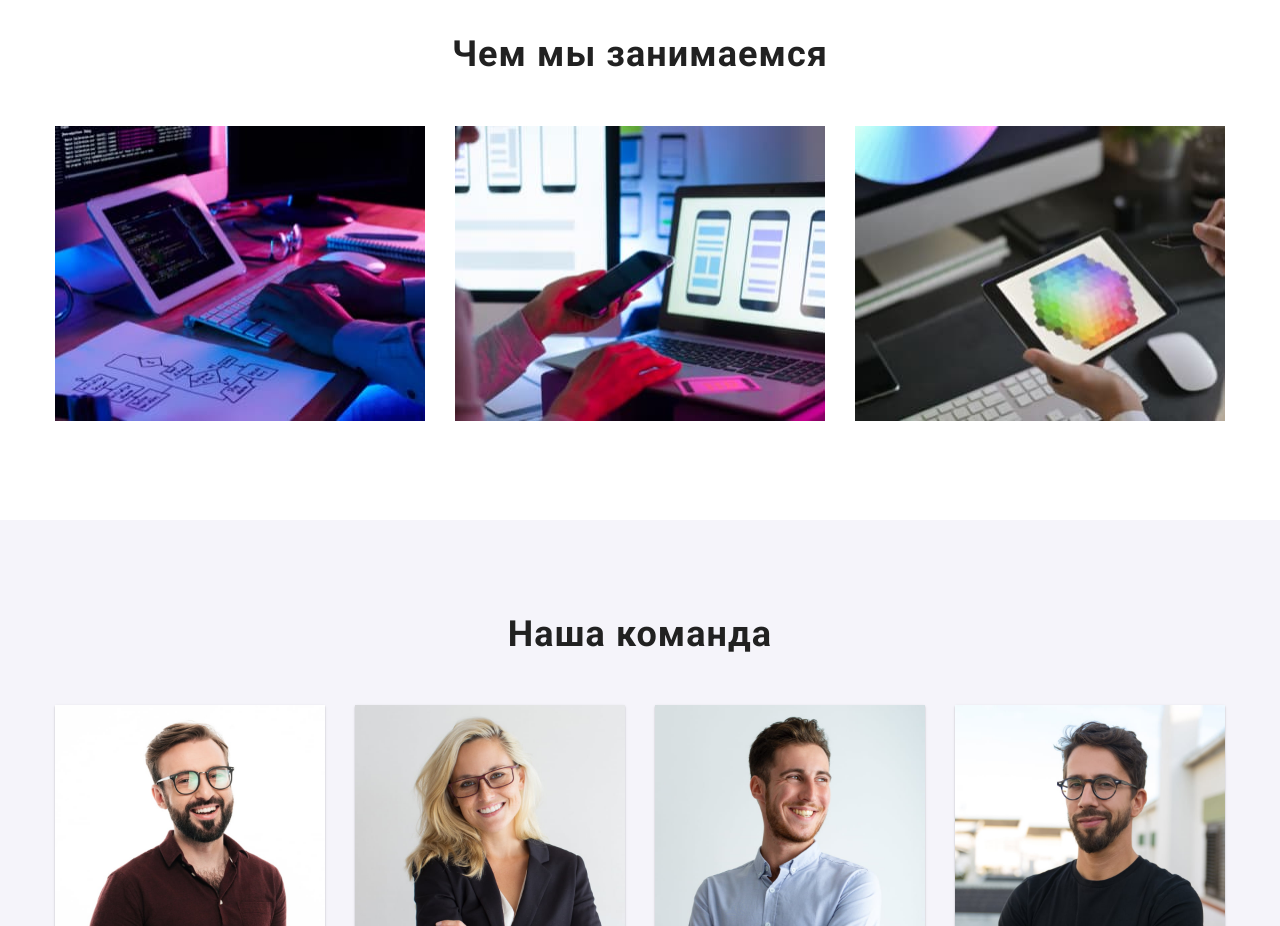
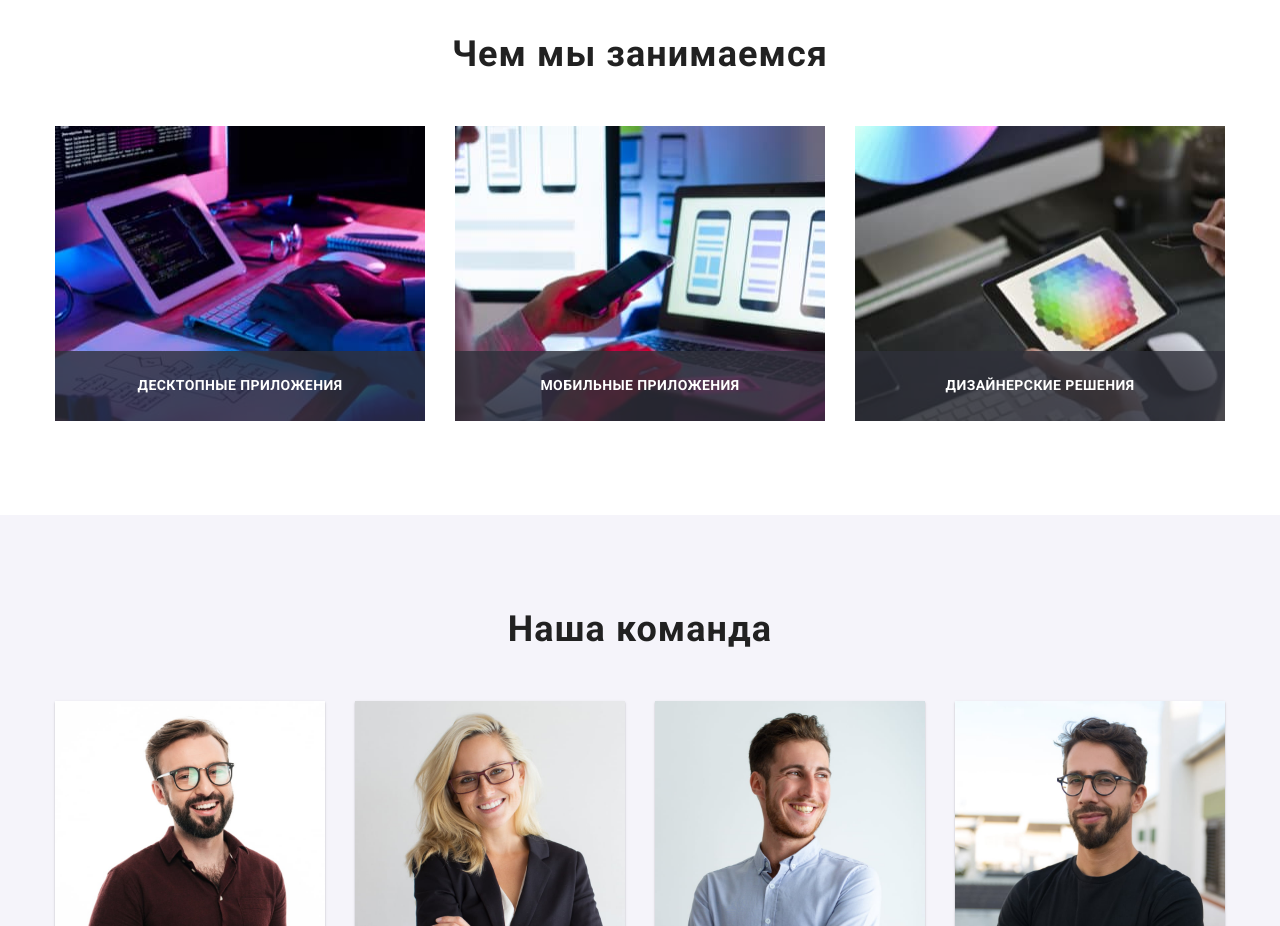
Before and after one commit to SulviY/goit-markup-hw-05, a plain HTML site: page index.html in a window 1280 px wide. Shown: the part 1180-2106 px from the top of the page. Drawn offline with nearby package versions, Linux system fonts and the light colour scheme.

Commit message:
В секции Чем мы занимаемся текст с фоном спозиционирован поверх изображения.

```diff
--- a/css/styles.css
+++ b/css/styles.css
@@ -250,6 +250,32 @@ ol {
   margin-right: 30px;
 }
 
+.projects-list-item-picture {
+  position: relative;
+}
+
+.projects-list-item-description {
+  position: absolute;
+  left: 0;
+  bottom: 0;
+
+  display: flex;
+  justify-content: center;
+  align-items: center;
+  width: 370px;
+  height: 70px;
+
+  font-weight: bold;
+  font-size: 14px;
+  line-height: 1.14;
+  text-align: center;
+  letter-spacing: 0.03em;
+  text-transform: uppercase;
+
+  color: var(--secondary-text-color);
+  background: rgba(47, 48, 58, 0.8);
+}
+
 /* ============OUR TEAM=========== */
 
 .team {
@@ -380,7 +406,8 @@ ol {
 
 .projects-list-item-link:hover,
 .projects-list-item-link:focus {
-  box-shadow: 0px 1px 1px rgba(0, 0, 0, 0.12), 0px 4px 4px rgba(0, 0, 0, 0.06), 1px 4px 6px rgba(0, 0, 0, 0.16);
+  box-shadow: 0px 1px 1px rgba(0, 0, 0, 0.12), 0px 4px 4px rgba(0, 0, 0, 0.06),
+    1px 4px 6px rgba(0, 0, 0, 0.16);
 }
 
 .projects-list-item-title {
@@ -503,7 +530,7 @@ ol {
   border-radius: 50%;
 
   background-color: transparent;
-  fill: #AFB1B8;
+  fill: #afb1b8;
 }
 
 .social-media-icon:hover,
@@ -570,19 +597,19 @@ ol {
   justify-content: center;
   align-items: center;
   margin-right: 30px;
-  border: 1px solid #AFB1B8;
+  border: 1px solid #afb1b8;
   border-radius: 4px;
 
   width: 170px;
   height: 92px;
 
-  fill: #AFB1B8;
+  fill: #afb1b8;
 }
 
 .clients-list-item-link:hover,
 .clients-list-item-link:focus {
   fill: var(--accent-color);
-  border:  1px solid var(--accent-color);
+  border: 1px solid var(--accent-color);
 }
 
 .clients-list-icon {
--- a/index.html
+++ b/index.html
@@ -112,13 +112,22 @@
             <h2 class="works-title title">Чем мы занимаемся</h2>
             <ul class="projects-list list">
                 <li class="projects-list-item">
-                    <img src="./images/what_we_are_doing/work_on_keyboard.jpg" alt="создание разметки страницы" width="370" height="295">
+                    <div class="projects-list-item-picture">
+                        <img class="no-gap" src="./images/what_we_are_doing/work_on_keyboard.jpg" alt="создание разметки страницы" width="370" height="295">
+                        <h3 class="projects-list-item-description">десктопные приложения</h3>
+                    </div>
                 </li>
                 <li class="projects-list-item">
-                    <img src="./images/what_we_are_doing/design.jpg" alt="выбор дизайна для мобильного приложения" width="370" height="295">
+                    <div class="projects-list-item-picture">
+                    <img class="no-gap" src="./images/what_we_are_doing/design.jpg" alt="выбор дизайна для мобильного приложения" width="370" height="295">
+                    <h3 class="projects-list-item-description">мобильные приложения</h3>
+                    </div>
                 </li>
                 <li class="projects-list-item">
-                    <img src="./images/what_we_are_doing/colors.jpg" alt="выбор цвета" width="370" height="295">
+                    <div class="projects-list-item-picture">
+                        <img class="no-gap" src="./images/what_we_are_doing/colors.jpg" alt="выбор цвета" width="370" height="295">
+                        <h3 class="projects-list-item-description">дизайнерские решения</h3>
+                    </div>
                 </li>
             </ul>
         </section>
```
